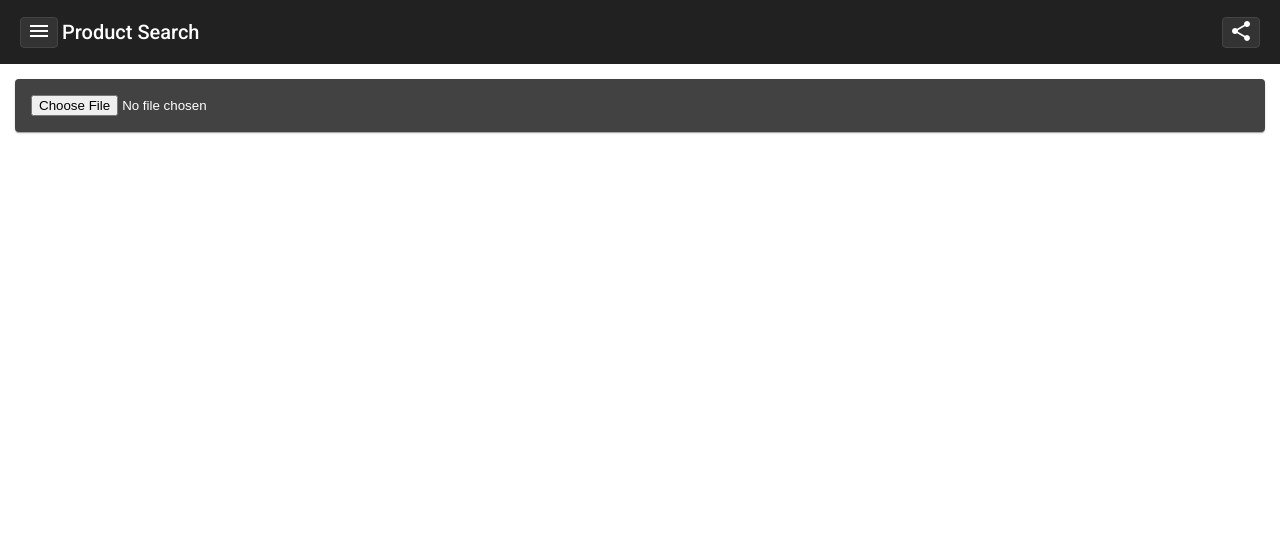
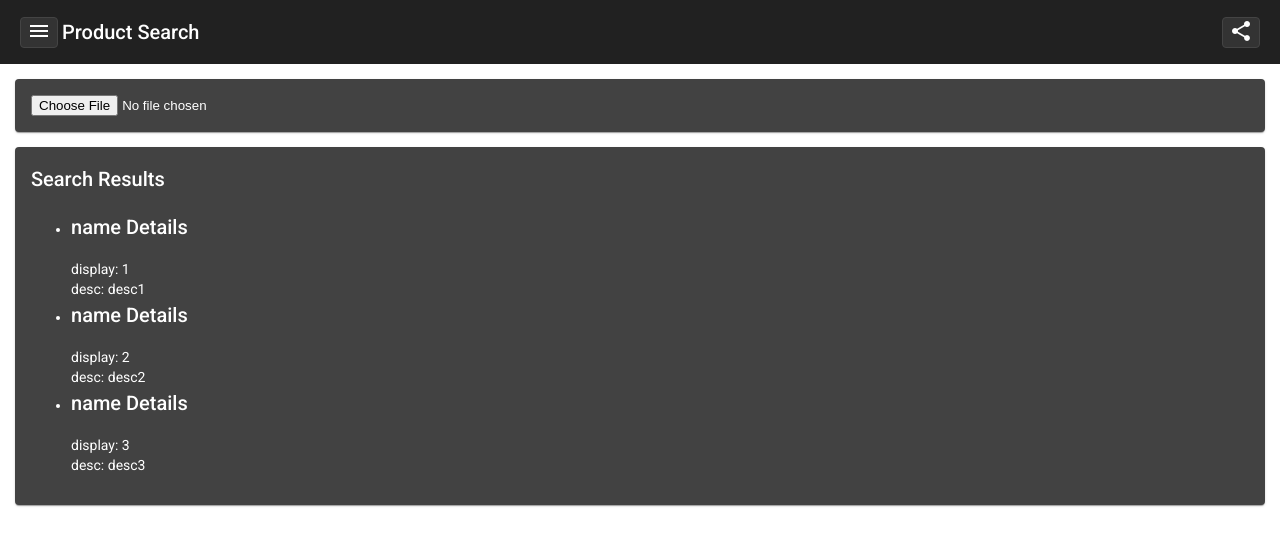
Before and after one commit to BaselHack/2021-team-5, an Angular app in the folder product-search-app/: page / in a window 1280 px wide. Shown: the top 546 px of the page. Built offline with nearby package versions, Linux system fonts and the light colour scheme.

Commit message:
rewrite component prefix

```diff
--- a/product-search-app/src/app/app.component.html
+++ b/product-search-app/src/app/app.component.html
@@ -22,16 +22,12 @@
 
      </mat-card>
 
-     <!--
      <mat-card class="search-results-card card">
 
-      <search-results></search-results>
-      <search-result></search-result>
-
+      <app-search-results></app-search-results>
 
      </mat-card>
 
-    -->
 
 
 </div>
--- a/product-search-app/src/app/search-result/search-result.component.ts
+++ b/product-search-app/src/app/search-result/search-result.component.ts
@@ -2,7 +2,7 @@ import { Component, OnInit, Input } from '@angular/core';
 import { Response } from '../../app/models/response';
 
 @Component({
-  selector: 'search-result',
+  selector: 'app-search-result',
   templateUrl: './search-result.component.html',
   styleUrls: ['./search-result.component.scss']
 })
--- a/product-search-app/src/app/search-results/search-results.component.html
+++ b/product-search-app/src/app/search-results/search-results.component.html
@@ -4,6 +4,6 @@
 
 <ul class="response-list">
   <li *ngFor="let response of responseList"  (click)="onSelect(response)" >
-    <search-result [result]="response" ></search-result>
+    <app-search-result [result]="response" ></app-search-result>
   </li>
 </ul>
--- a/product-search-app/src/app/search-results/search-results.component.ts
+++ b/product-search-app/src/app/search-results/search-results.component.ts
@@ -5,7 +5,7 @@ import { Response } from '../../app/models/response';
 
 
 @Component({
-  selector: 'search-results',
+  selector: 'app-search-results',
   templateUrl: './search-results.component.html',
   styleUrls: ['./search-results.component.scss']
 })
```
